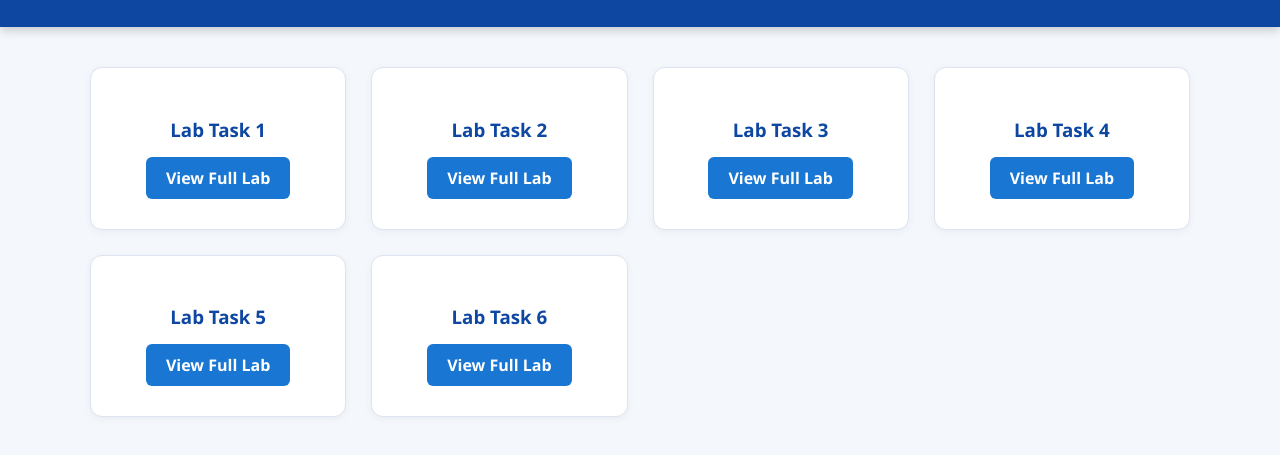
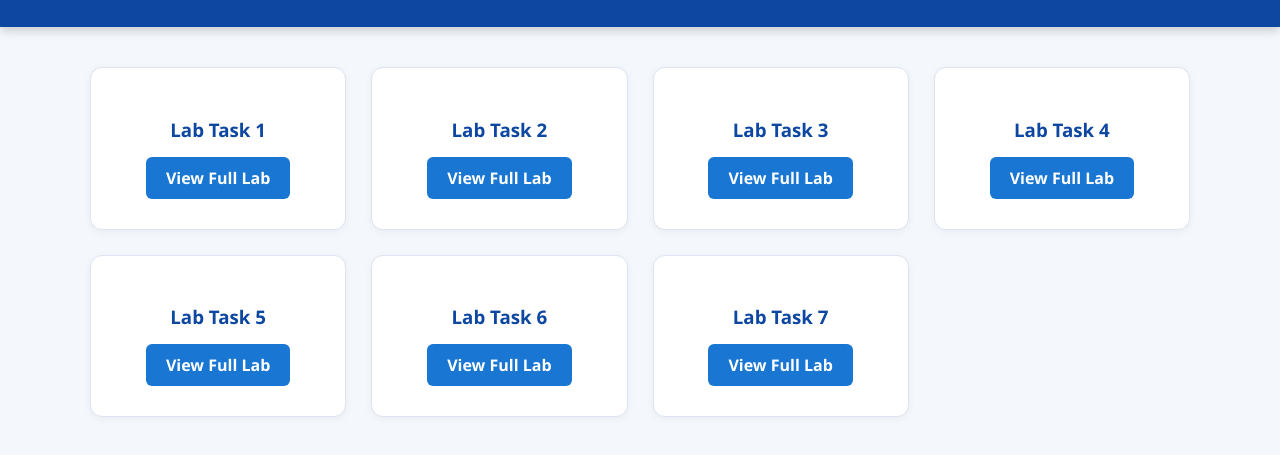
Before and after one commit to fahadgohar009/web-manual, a plain HTML site: page index.html in a window 1280 px wide. Shown: the part 139-594 px from the top of the page. Drawn offline with Linux system fonts and the light colour scheme.

Commit message:
Update index.html

```diff
--- a/index.html
+++ b/index.html
@@ -125,6 +125,10 @@
             <a class="btn-link" href="lab6.html">View Full Lab</a>
         </div>
 
+         <div class="semester-card">
+            <h3>Lab Task 7</h3>
+            <a class="btn-link" href="lab7.html">View Full Lab</a>
+        </div>
 
     </div>
 
```
